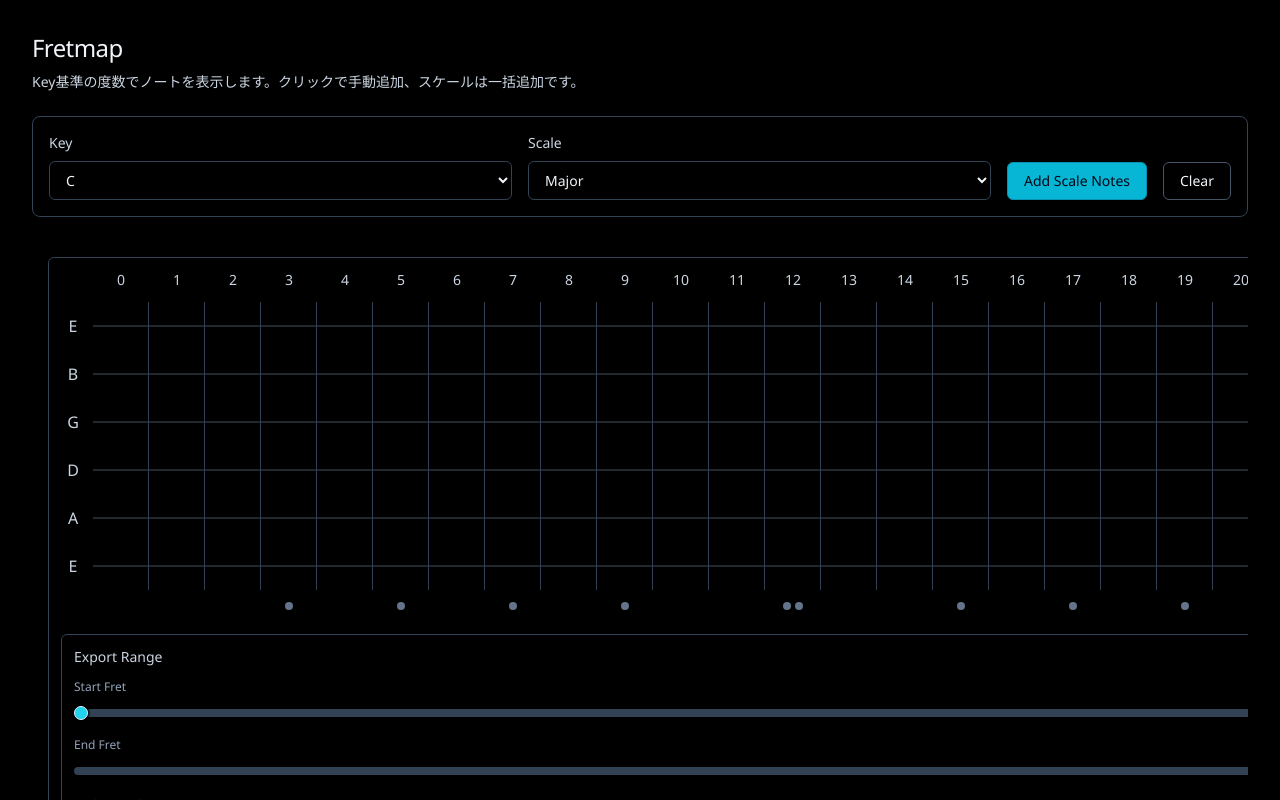
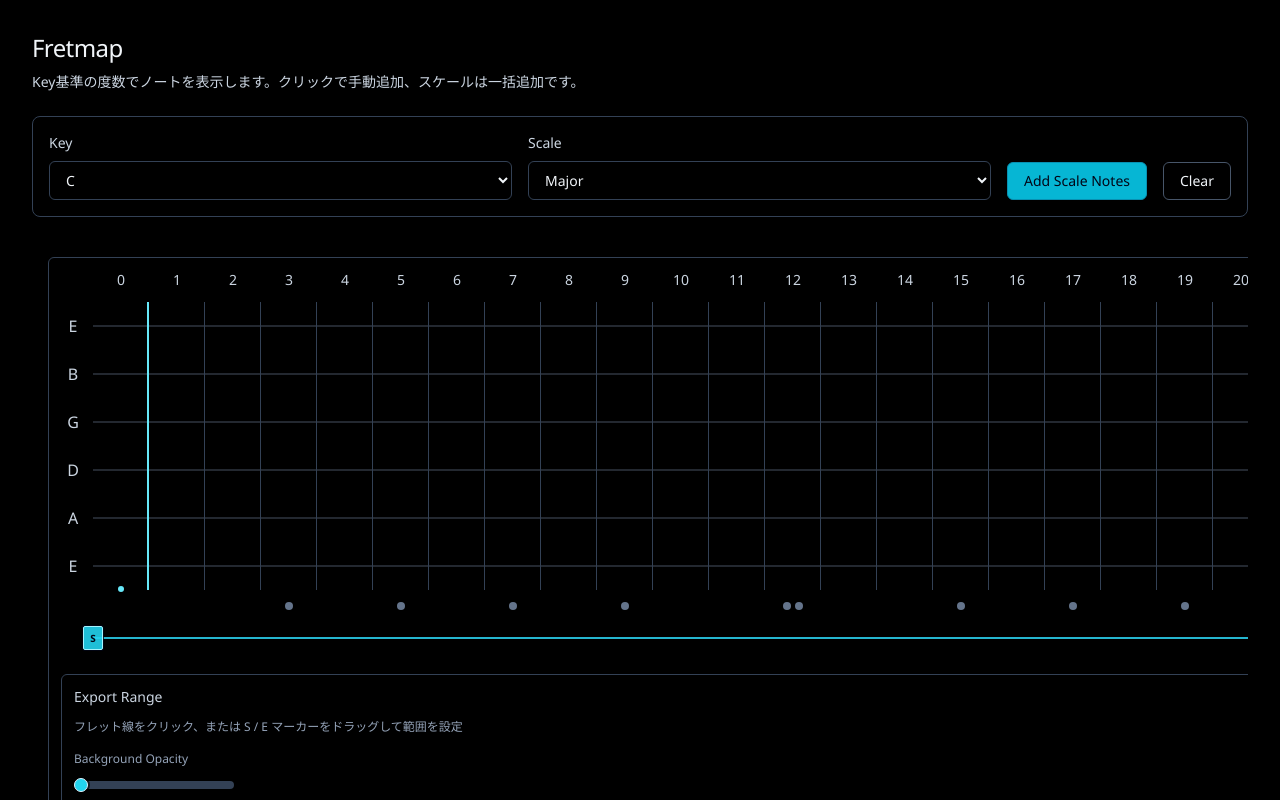
Before and after one commit to cizneeh/fretcanvas, a React (Vite) app: page / in a window 1280 px wide. Shown: the top 800 px of the page. Built offline with nearby package versions, Linux system fonts and the light colour scheme.

Commit message:
範囲選択UIの改良

```diff
--- a/src/components/FretboardView.tsx
+++ b/src/components/FretboardView.tsx
@@ -1,4 +1,4 @@
-import { Fragment } from 'react'
+import { Fragment, useRef, useState, type PointerEvent as ReactPointerEvent } from 'react'
 import {
   DEGREE_LABELS,
   FRET_NUMBERS,
@@ -36,6 +36,53 @@ export const FretboardView = ({
   onBackgroundOpacityPercentChange,
   onExportTransparentPng,
 }: FretboardViewProps) => {
+  const trackRef = useRef<HTMLDivElement | undefined>(undefined)
+  const [draggingHandle, setDraggingHandle] = useState<'start' | 'end' | undefined>(undefined)
+
+  const maxFret = FRET_NUMBERS.length - 1
+  const clampFret = (value: number) => Math.max(0, Math.min(value, maxFret))
+
+  const updateHandleFromClientX = (clientX: number, handle: 'start' | 'end') => {
+    const track = trackRef.current
+    if (track === undefined) {
+      return
+    }
+
+    const rect = track.getBoundingClientRect()
+    const relativeX = clientX - rect.left
+    const ratio = rect.width > 0 ? relativeX / rect.width : 0
+    const nextFret = clampFret(Math.round(ratio * maxFret))
+
+    if (handle === 'start') {
+      onExportFretStartChange(nextFret)
+      return
+    }
+
+    onExportFretEndChange(nextFret)
+  }
+
+  const handleTrackPointerMove = (event: React.PointerEvent<HTMLDivElement>) => {
+    if (draggingHandle === undefined) {
+      return
+    }
+
+    updateHandleFromClientX(event.clientX, draggingHandle)
+  }
+
+  const handleTrackPointerUp = () => {
+    setDraggingHandle(undefined)
+  }
+
+  const setClosestHandleToFret = (fret: number) => {
+    const startDistance = Math.abs(fret - exportFretStart)
+    const endDistance = Math.abs(fret - exportFretEnd)
+    if (startDistance <= endDistance) {
+      onExportFretStartChange(fret)
+      return
+    }
+    onExportFretEndChange(fret)
+  }
+
   const exportStart = Math.min(exportFretStart, exportFretEnd)
   const exportEnd = Math.max(exportFretStart, exportFretEnd)
 
@@ -68,6 +115,15 @@ export const FretboardView = ({
                   const isHighlighted = highlightedPositions.has(positionId)
                   const intervalFromKey = normalizePc(pitchClass - keyPc)
                   const isRoot = intervalFromKey === 0
+                  const isStartFret = fret === exportFretStart
+                  const isEndFret = fret === exportFretEnd
+                  const showExportMarker = isStartFret || isEndFret
+                  const exportMarkerColor =
+                    isStartFret && isEndFret
+                      ? 'bg-fuchsia-300'
+                      : isStartFret
+                        ? 'bg-cyan-300'
+                        : 'bg-emerald-300'
 
                   return (
                     <button
@@ -79,6 +135,11 @@ export const FretboardView = ({
                       }}
                     >
                       <span className="pointer-events-none absolute inset-x-0 top-1/2 h-px -translate-y-1/2 bg-slate-500/70" />
+                      {showExportMarker ? (
+                        <span
+                          className={`pointer-events-none absolute bottom-0 right-[-1px] top-0 z-10 w-[2px] ${exportMarkerColor}`}
+                        />
+                      ) : undefined}
                       <NoteChip
                         isHighlighted={isHighlighted}
                         isRoot={isRoot}
@@ -94,9 +155,26 @@ export const FretboardView = ({
             {FRET_NUMBERS.map((fret) => {
               const isDoubleDot = fret === 12 || fret === 24
               const showMarker = MARKER_FRETS.includes(fret)
+              const isStartFret = fret === exportFretStart
+              const isEndFret = fret === exportFretEnd
+              const showExportMarker = isStartFret || isEndFret
+              const exportMarkerColor =
+                isStartFret && isEndFret
+                  ? 'bg-fuchsia-300'
+                  : isStartFret
+                    ? 'bg-cyan-300'
+                    : 'bg-emerald-300'
 
               return (
-                <div key={`marker-${fret}`} className="flex h-6 items-center justify-center pt-2">
+                <button
+                  key={`marker-${fret}`}
+                  type="button"
+                  className="relative flex h-6 items-center justify-center pt-2 focus-visible:outline-none"
+                  data-testid={`fret-selector-${fret}`}
+                  onClick={() => {
+                    setClosestHandleToFret(fret)
+                  }}
+                >
                   {showMarker ? (
                     <span className="flex items-center gap-1">
                       <span className="h-2 w-2 rounded-full bg-slate-500" />
@@ -105,9 +183,93 @@ export const FretboardView = ({
                       ) : undefined}
                     </span>
                   ) : undefined}
-                </div>
+                  {showExportMarker ? (
+                    <span
+                      className={`pointer-events-none absolute -top-1 h-1.5 w-1.5 rounded-full ${exportMarkerColor}`}
+                    />
+                  ) : undefined}
+                </button>
               )
             })}
+
+            <div />
+            <div
+              className="relative mt-2 h-8"
+              style={{ gridColumn: `2 / span ${FRET_NUMBERS.length}` }}
+              onPointerMove={handleTrackPointerMove}
+              onPointerUp={handleTrackPointerUp}
+              onPointerCancel={handleTrackPointerUp}
+              onPointerLeave={handleTrackPointerUp}
+            >
+              <div
+                ref={(node) => {
+                  trackRef.current = node ?? undefined
+                }}
+                data-testid="export-range-track"
+                className="absolute inset-x-0 top-1/2 h-[2px] -translate-y-1/2 rounded-full bg-slate-700"
+              />
+              <div
+                className="pointer-events-none absolute top-1/2 h-[2px] -translate-y-1/2 rounded-full bg-cyan-400/80"
+                style={{
+                  left: `${(exportStart / maxFret) * 100}%`,
+                  width: `${((exportEnd - exportStart) / maxFret) * 100}%`,
+                }}
+              />
+              <button
+                type="button"
+                className="absolute top-1/2 flex h-6 w-5 -translate-x-1/2 -translate-y-1/2 items-center justify-center rounded-sm border border-cyan-200 bg-cyan-400/90 text-[10px] font-semibold text-slate-950 shadow-[0_0_0_1px_rgba(2,6,23,0.8)] transition hover:scale-105"
+                style={{ left: `${(exportFretStart / maxFret) * 100}%` }}
+                data-testid="export-start-handle"
+                onPointerDown={(event: ReactPointerEvent<HTMLButtonElement>) => {
+                  event.preventDefault()
+                  event.currentTarget.setPointerCapture(event.pointerId)
+                  setDraggingHandle('start')
+                  updateHandleFromClientX(event.clientX, 'start')
+                }}
+                onPointerMove={(event: ReactPointerEvent<HTMLButtonElement>) => {
+                  if (draggingHandle !== 'start') {
+                    return
+                  }
+                  updateHandleFromClientX(event.clientX, 'start')
+                }}
+                onPointerUp={(event: ReactPointerEvent<HTMLButtonElement>) => {
+                  if (event.currentTarget.hasPointerCapture(event.pointerId)) {
+                    event.currentTarget.releasePointerCapture(event.pointerId)
+                  }
+                  setDraggingHandle(undefined)
+                }}
+                aria-label="Drag start fret"
+              >
+                S
+              </button>
+              <button
+                type="button"
+                className="absolute top-1/2 flex h-6 w-5 -translate-x-1/2 -translate-y-1/2 items-center justify-center rounded-sm border border-emerald-200 bg-emerald-400/90 text-[10px] font-semibold text-slate-950 shadow-[0_0_0_1px_rgba(2,6,23,0.8)] transition hover:scale-105"
+                style={{ left: `${(exportFretEnd / maxFret) * 100}%` }}
+                data-testid="export-end-handle"
+                onPointerDown={(event: ReactPointerEvent<HTMLButtonElement>) => {
+                  event.preventDefault()
+                  event.currentTarget.setPointerCapture(event.pointerId)
+                  setDraggingHandle('end')
+                  updateHandleFromClientX(event.clientX, 'end')
+                }}
+                onPointerMove={(event: ReactPointerEvent<HTMLButtonElement>) => {
+                  if (draggingHandle !== 'end') {
+                    return
+                  }
+                  updateHandleFromClientX(event.clientX, 'end')
+                }}
+                onPointerUp={(event: ReactPointerEvent<HTMLButtonElement>) => {
+                  if (event.currentTarget.hasPointerCapture(event.pointerId)) {
+                    event.currentTarget.releasePointerCapture(event.pointerId)
+                  }
+                  setDraggingHandle(undefined)
+                }}
+                aria-label="Drag end fret"
+              >
+                E
+              </button>
+            </div>
           </div>
 
           <div className="mt-5 rounded-md border border-slate-700 bg-black/80 p-3">
@@ -118,33 +280,8 @@ export const FretboardView = ({
               </span>
             </div>
 
-            <div className="mb-2">
-              <div className="mb-1 text-xs text-slate-400">Start Fret</div>
-              <input
-                className="range-thumb mb-3 h-2 w-full appearance-none rounded-full bg-slate-700"
-                type="range"
-                min={0}
-                max={FRET_NUMBERS.length - 1}
-                value={exportFretStart}
-                onChange={(event) => {
-                  onExportFretStartChange(Number(event.target.value))
-                }}
-                aria-label="Export start fret"
-              />
-            </div>
-            <div className="mb-4">
-              <div className="mb-1 text-xs text-slate-400">End Fret</div>
-              <input
-                className="range-thumb h-2 w-full appearance-none rounded-full bg-slate-700"
-                type="range"
-                min={0}
-                max={FRET_NUMBERS.length - 1}
-                value={exportFretEnd}
-                onChange={(event) => {
-                  onExportFretEndChange(Number(event.target.value))
-                }}
-                aria-label="Export end fret"
-              />
+            <div className="mb-4 text-xs text-slate-400">
+              フレット線をクリック、または S / E マーカーをドラッグして範囲を設定
             </div>
 
             <div className="mb-4">
```
